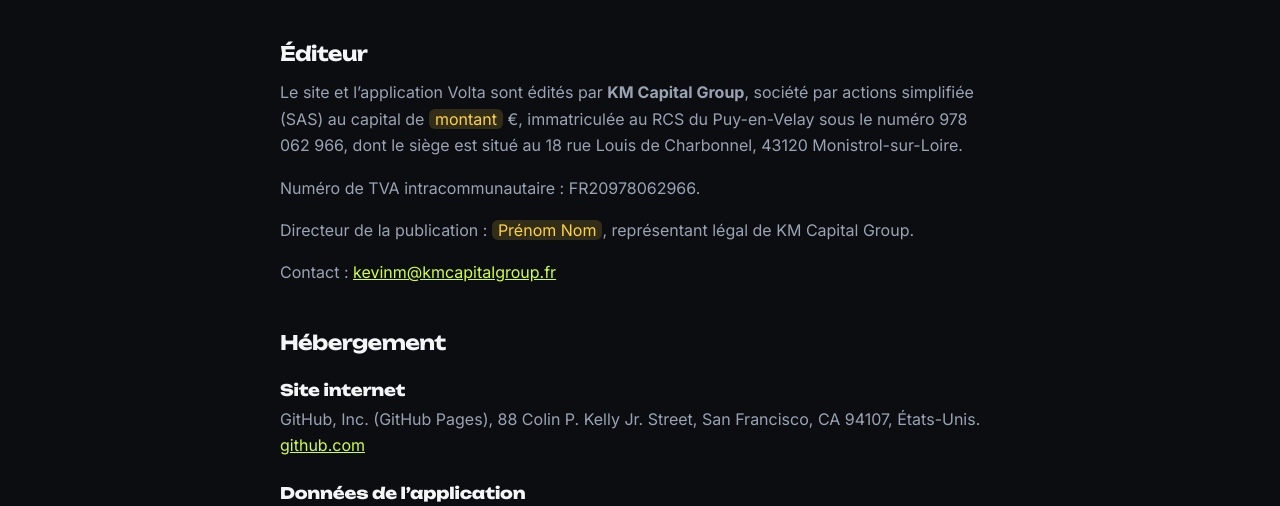
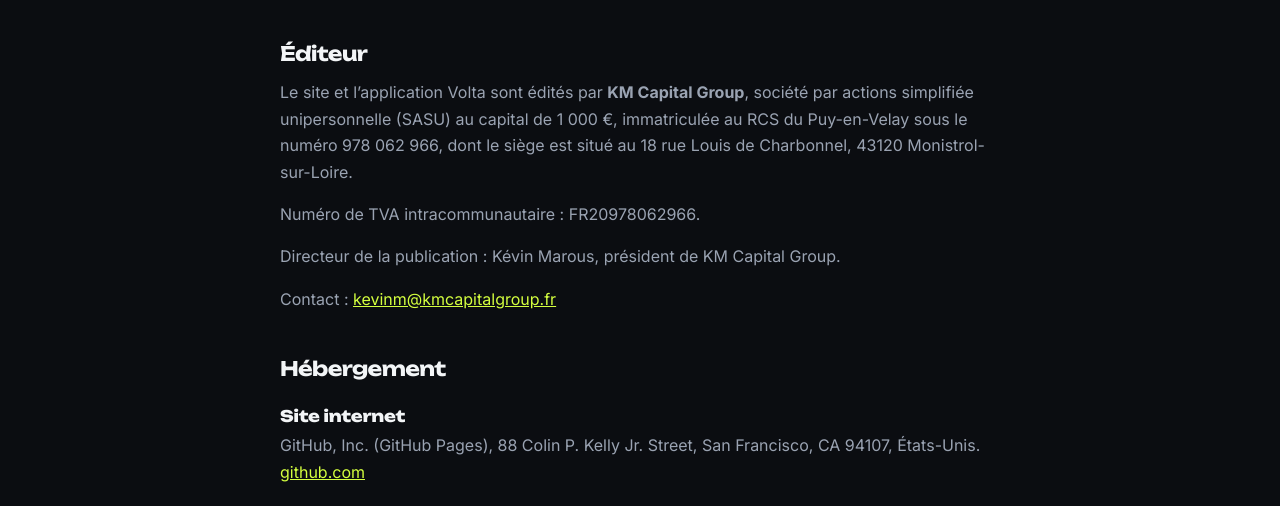
Before and after one commit to kmcapitalgroup/volta-site, a plain HTML site: page mentions-legales.html in a window 1280 px wide. Shown: the part 271-777 px from the top of the page. Drawn offline with Linux system fonts and the light colour scheme.

Commit message:
Mentions légales complètes : capital et directeur de la publication

```diff
--- a/mentions-legales.html
+++ b/mentions-legales.html
@@ -28,9 +28,9 @@
 <p class="maj">Dernière mise à jour : 25 novembre 2026</p>
 
 <h2>Éditeur</h2>
-<p>Le site et l’application Volta sont édités par <strong>KM Capital Group</strong>, société par actions simplifiée (SAS) au capital de <span class="todo">montant</span> €, immatriculée au RCS du Puy-en-Velay sous le numéro 978 062 966, dont le siège est situé au 18 rue Louis de Charbonnel, 43120 Monistrol-sur-Loire.</p>
+<p>Le site et l’application Volta sont édités par <strong>KM Capital Group</strong>, société par actions simplifiée unipersonnelle (SASU) au capital de 1 000 €, immatriculée au RCS du Puy-en-Velay sous le numéro 978 062 966, dont le siège est situé au 18 rue Louis de Charbonnel, 43120 Monistrol-sur-Loire.</p>
 <p>Numéro de TVA intracommunautaire : FR20978062966.</p>
-<p>Directeur de la publication : <span class="todo">Prénom Nom</span>, représentant légal de KM Capital Group.</p>
+<p>Directeur de la publication : Kévin Marous, président de KM Capital Group.</p>
 <p>Contact : <a href="mailto:kevinm@kmcapitalgroup.fr">kevinm@kmcapitalgroup.fr</a></p>
 
 <h2>Hébergement</h2>
```
